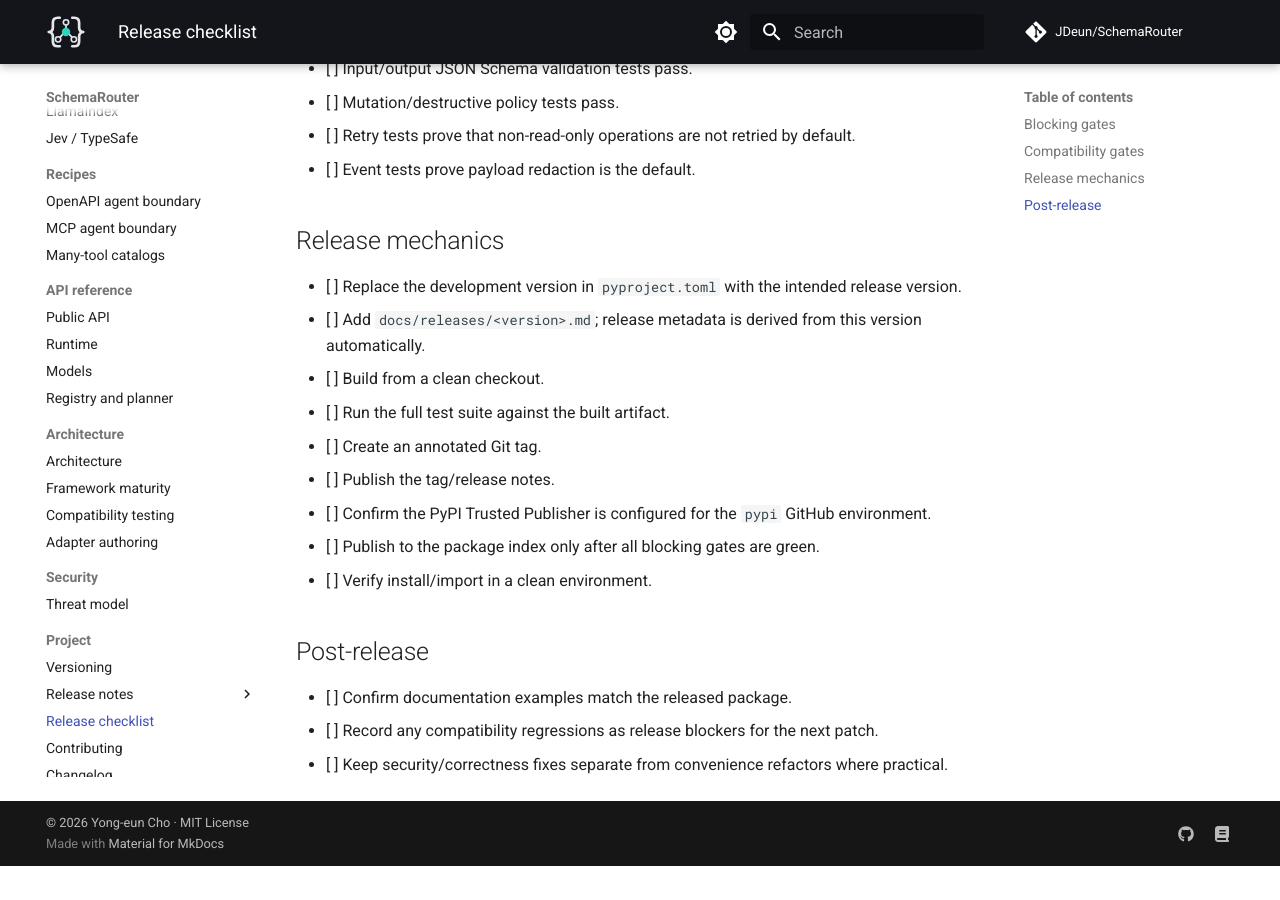
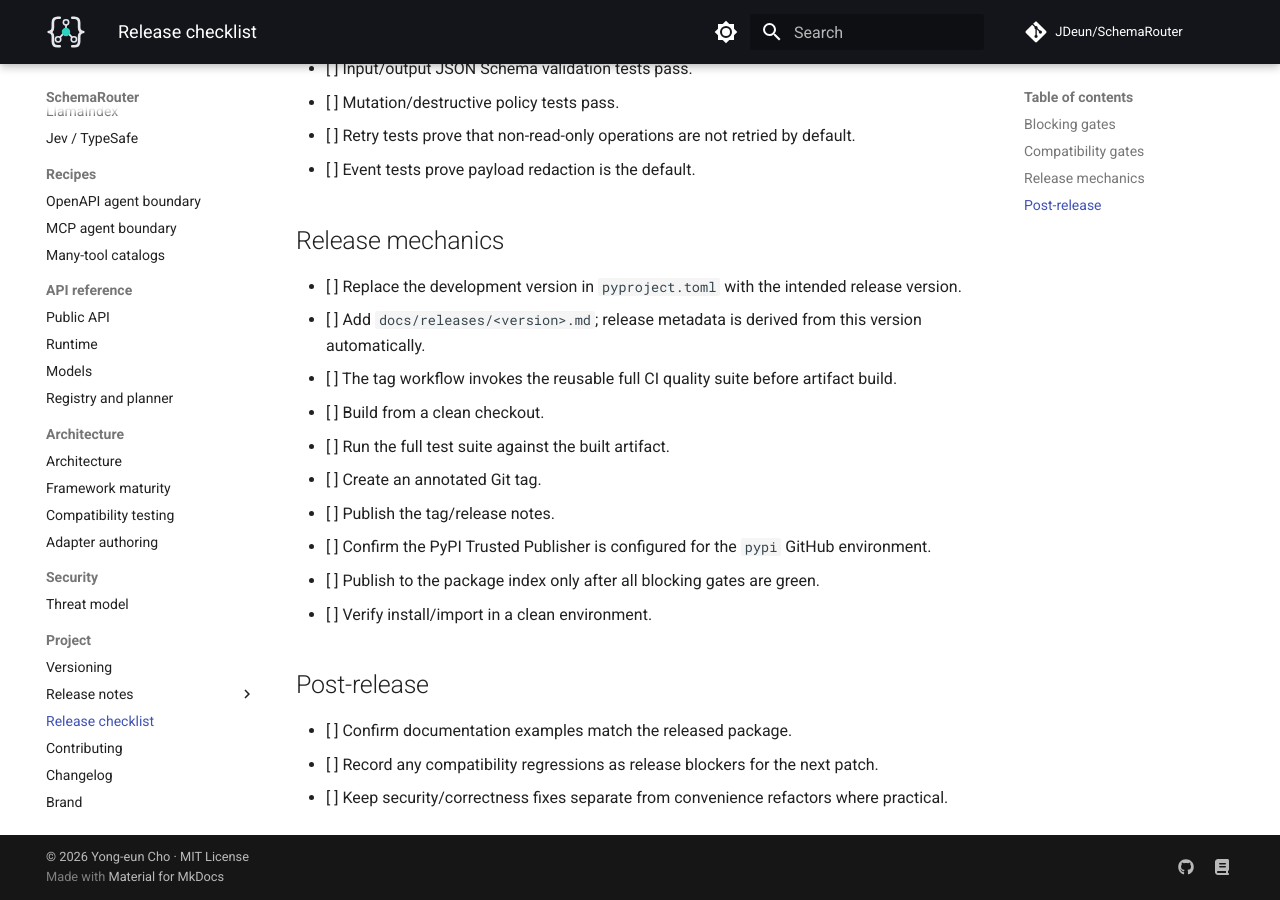
Before and after one commit to JDeun/SchemaRouter, an MkDocs documentation site: the page built from docs/release-checklist.md, in a window 1280 px wide and 900 px high, scrolled down 1374 px. Built offline with MkDocs 1.6.1 and Material for MkDocs 9.7.7, drawn with Linux system fonts in a browser that asks for light colours; comment, search, counter and statistics services are not loaded; before the commit the page ends 2240 px from its top, so only the background shows below that.

Commit message:
docs: require reusable CI before tag publication

```diff
--- a/docs/release-checklist.md
+++ b/docs/release-checklist.md
@@ -43,6 +43,7 @@ Use this checklist before promoting a SchemaRouter alpha, beta, release candidat
 
 - [ ] Replace the development version in `pyproject.toml` with the intended release version.
 - [ ] Add `docs/releases/<version>.md`; release metadata is derived from this version automatically.
+- [ ] The tag workflow invokes the reusable full CI quality suite before artifact build.
 - [ ] Build from a clean checkout.
 - [ ] Run the full test suite against the built artifact.
 - [ ] Create an annotated Git tag.
```
